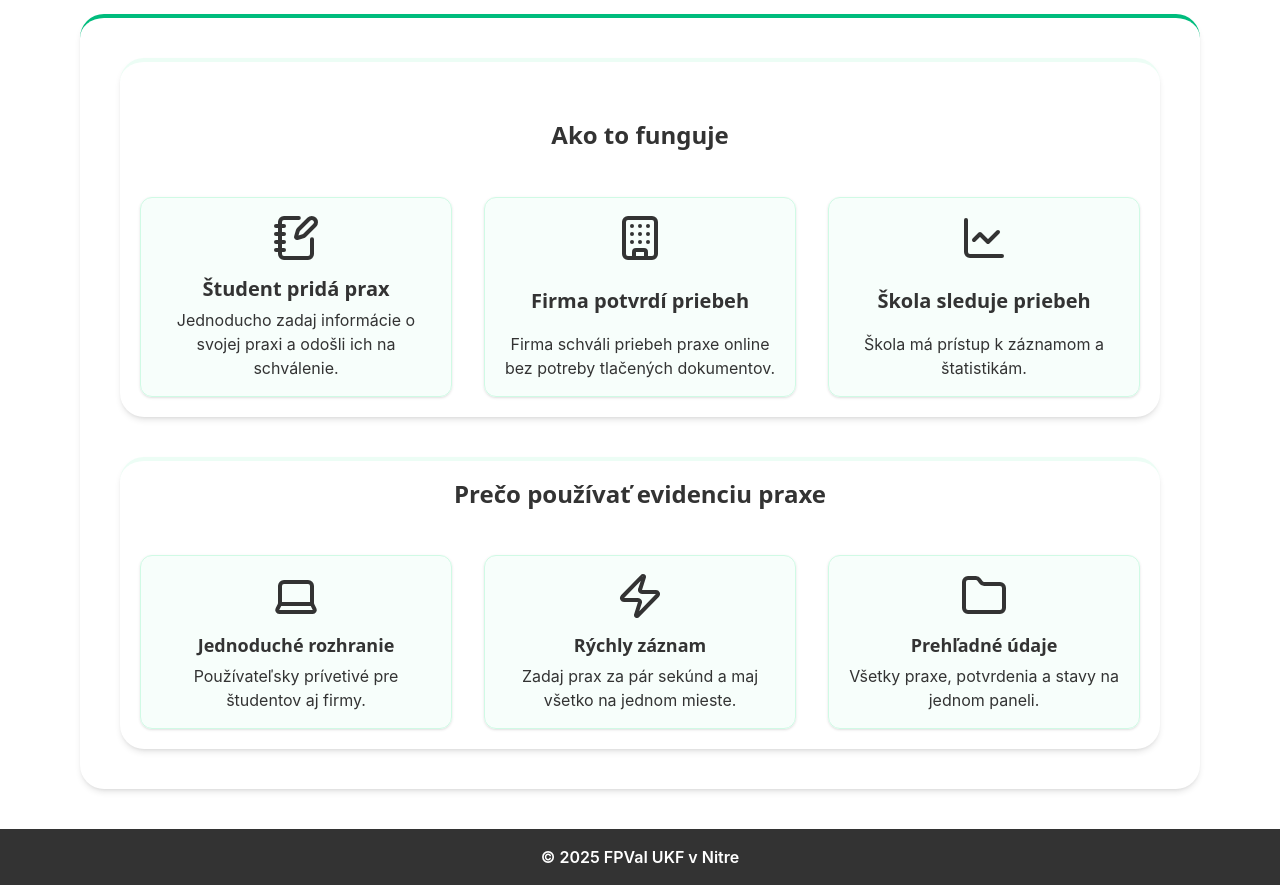
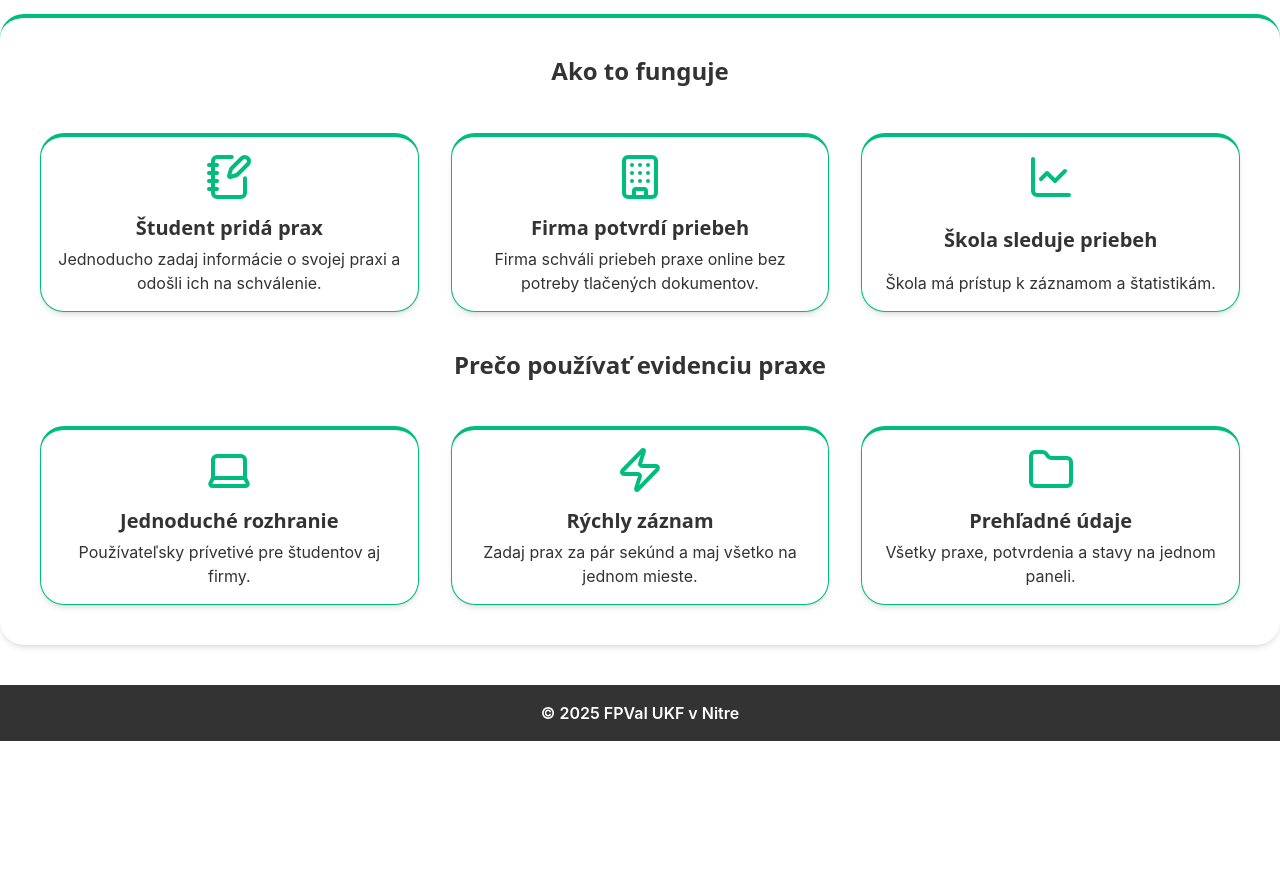
Before and after one commit to si-project-2025/evidencia-odbornej-praxe, a Vue app in the folder si_project_2025_fe/: page / in a window 1280 px wide. Shown: the part 500-1385 px from the top of the page. After the commit the page ends 1241 px from the top, so only its background shows below. Built offline with nearby package versions, Linux system fonts and the light colour scheme.

Commit message:
Added FeatureCard updated LandingPage

```diff
--- a/si_project_2025_fe/src/assets/css/app.css
+++ b/si_project_2025_fe/src/assets/css/app.css
@@ -53,7 +53,7 @@
     rounded-2xl px-12 py-8 border-x-4 border-emerald-500 shadow-md;
   }
   .card {
-    @apply flex flex-col items-center justify-between border border-emerald-100 rounded-xl bg-emerald-50/40 p-4 shadow-sm hover:shadow-md hover:bg-emerald-50;
+    @apply flex flex-col items-center justify-between border border-t-4 p-4 border-emerald-500 rounded-3xl shadow-md hover:shadow-lg transition-all duration-200 backdrop-blur-sm;
   }
 }
 
--- /dev/null
+++ b/si_project_2025_fe/src/components/FeatureCard.vue
@@ -0,0 +1,19 @@
+<script setup lang="ts">
+  import type { Component } from 'vue'
+
+  defineProps<{
+    icon: Component
+    title: string
+    description: string
+  }>()
+</script>
+
+<template>
+  <div class="card p-4 text-center bg-white rounded-xl shadow-md hover:shadow-lg transition-all">
+    <component :is="icon" class="w-12 h-12 mb-4 mx-auto text-emerald-500" />
+
+    <h3 class="font-semibold text-xl mb-2">{{ title }}</h3>
+
+    <p>{{ description }}</p>
+  </div>
+</template>
--- a/si_project_2025_fe/src/pages/HomePage.vue
+++ b/si_project_2025_fe/src/pages/HomePage.vue
@@ -1,6 +1,7 @@
 <script setup lang="ts">
   import Logo from '@/assets/images/home-main.svg'
   import BaseButton from '@/components/atoms/BaseButton.vue'
+  import FeatureCard from '@/components/FeatureCard.vue'
   import { NotebookPen, Building, ChartLine, Laptop, Zap, Folder } from 'lucide-vue-next'
   import { useUserStore } from '@/stores/user.ts'
   const userStore = useUserStore()
@@ -31,59 +32,53 @@
       </div>
     </div>
 
-    <img :src="Logo" alt="Logo" class="lg:w-[60%] w-full max-w-md mx-auto" />
+    <img :src="Logo" alt="Logo" class="lg:w-[40%] w-full max-w-md mx-auto" />
   </section>
 
   <div
-    class="mx-20 px-10 mb-10 bg-white border-t-4 border-emerald-500 rounded-3xl shadow-md hover:shadow-lg transition-all duration-200 backdrop-blur-sm"
+    class="container mx-auto md:px-10 mb-10 border-t-4 border-emerald-500 rounded-3xl shadow-md hover:shadow-lg transition-all duration-200 backdrop-blur-sm"
   >
-    <section
-      class="px-5 py-5 my-10 bg-white border-t-4 border-emerald-50 rounded-3xl shadow-md hover:shadow-lg transition-all duration-200 backdrop-blur-sm"
-    >
-      <div class="container mx-auto text-center mt-10">
-        <h2 class="mb-12">Ako to funguje</h2>
-        <div class="grid md:grid-cols-3 gap-8">
-          <div class="card">
-            <NotebookPen class="w-12 h-12 mb-4" />
-            <h3 class="font-semibold text-xl mb-2">Študent pridá prax</h3>
-            <p>Jednoducho zadaj informácie o svojej praxi a odošli ich na schválenie.</p>
-          </div>
-          <div class="card">
-            <Building class="w-12 h-12 mb-4" />
-            <h3 class="font-semibold text-xl mb-2">Firma potvrdí priebeh</h3>
-            <p>Firma schváli priebeh praxe online bez potreby tlačených dokumentov.</p>
-          </div>
-          <div class="card">
-            <ChartLine class="w-12 h-12 mb-4" />
-            <h3 class="font-semibold text-xl mb-2">Škola sleduje priebeh</h3>
-            <p>Škola má prístup k záznamom a štatistikám.</p>
-          </div>
+    <section>
+      <section class="py-10 text-center">
+        <h2 class="mb-12 text-2xl font-bold">Ako to funguje</h2>
+        <div class="grid grid-cols-1 lg:grid-cols-3 gap-8 px-4 md:px-0">
+          <FeatureCard
+            :icon="NotebookPen"
+            title="Študent pridá prax"
+            description="Jednoducho zadaj informácie o svojej praxi a odošli ich na schválenie."
+          />
+          <FeatureCard
+            :icon="Building"
+            title="Firma potvrdí priebeh"
+            description="Firma schváli priebeh praxe online bez potreby tlačených dokumentov."
+          />
+          <FeatureCard
+            :icon="ChartLine"
+            title="Škola sleduje priebeh"
+            description="Škola má prístup k záznamom a štatistikám."
+          />
         </div>
-      </div>
+      </section>
     </section>
 
-    <section
-      class="px-5 py-5 my-10 bg-white border-t-4 border-emerald-50 rounded-3xl shadow-md hover:shadow-lg transition-all duration-200 backdrop-blur-sm"
-    >
-      <div class="container mx-auto text-center">
-        <h2 class="text-2xl mb-12">Prečo používať evidenciu praxe</h2>
-        <div class="grid md:grid-cols-2 lg:grid-cols-3 gap-8">
-          <div class="card">
-            <Laptop class="w-12 h-12 mb-4" />
-            <h3 class="font-semibold text-lg mb-2">Jednoduché rozhranie</h3>
-            <p>Používateľsky prívetivé pre študentov aj firmy.</p>
-          </div>
-          <div class="card">
-            <Zap class="w-12 h-12 mb-4" />
-            <h3 class="font-semibold text-lg mb-2">Rýchly záznam</h3>
-            <p>Zadaj prax za pár sekúnd a maj všetko na jednom mieste.</p>
-          </div>
-          <div class="card">
-            <Folder class="w-12 h-12 mb-4" />
-            <h3 class="font-semibold text-lg mb-2">Prehľadné údaje</h3>
-            <p>Všetky praxe, potvrdenia a stavy na jednom paneli.</p>
-          </div>
-        </div>
+    <section class="mb-10">
+      <h2 class="text-2xl text-center mb-12">Prečo používať evidenciu praxe</h2>
+      <div class="grid grid-cols-1 lg:grid-cols-3 gap-8 px-4 md:px-0">
+        <FeatureCard
+          :icon="Laptop"
+          title="Jednoduché rozhranie"
+          description="Používateľsky prívetivé pre študentov aj firmy."
+        />
+        <FeatureCard
+          :icon="Zap"
+          title="Rýchly záznam"
+          description="Zadaj prax za pár sekúnd a maj všetko na jednom mieste."
+        />
+        <FeatureCard
+          :icon="Folder"
+          title="Prehľadné údaje"
+          description="Všetky praxe, potvrdenia a stavy na jednom paneli."
+        />
       </div>
     </section>
   </div>
```
